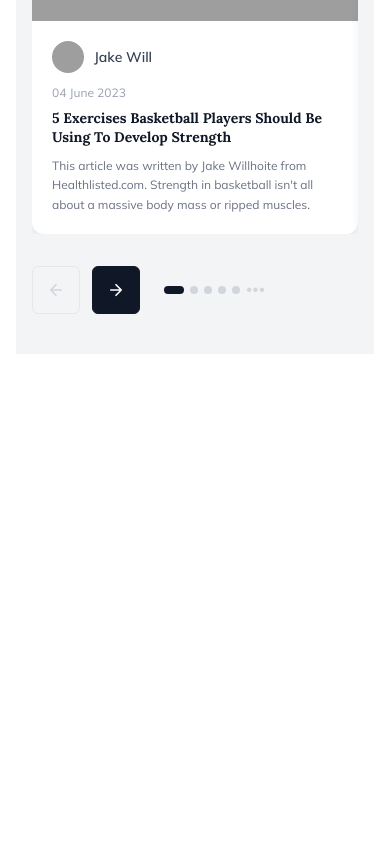
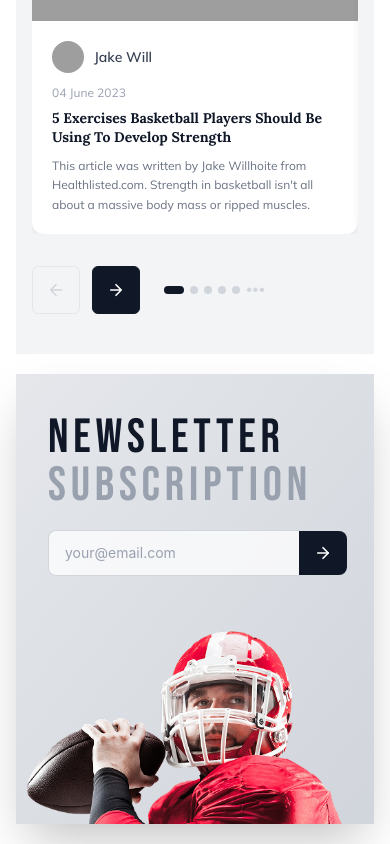
Before and after one commit to qtps/Sports-News, a React (Vite) app: page / in a window 390 px wide. Shown: the part 5766-6610 px from the top of the page. Before the commit the page ends 6120 px from the top, so only its background shows below. Built offline with nearby package versions, Linux system fonts and the light colour scheme; grey boxes are pictures that could not be loaded.

Commit message:
subscripton section completed

```diff
--- a/src/App.jsx
+++ b/src/App.jsx
@@ -3,6 +3,7 @@ import Category from "./components/Category";
 import Footer from "./components/Footer";
 import Hero from "./components/Hero";
 import Navbar from "./components/Navbar";
+import NewsSubscription from "./components/NewsSubscription";
 import RecentNews from "./components/RecentNews";
 import SportsArticle from "./components/SportsArticle";
 import TrendingNews from "./components/TrendingNews";
@@ -23,6 +24,7 @@ const App = () => {
         <Carousel />
         <RecentNews />
         <SportsArticle />
+        <NewsSubscription />
 
       </main>
       {/* footer sections */}
--- /dev/null
+++ b/src/components/NewsSubscription.jsx
@@ -0,0 +1,85 @@
+import { useState } from "react";
+import sportsman from "../assets/sportsman.png";
+
+function NewsSubscription() {
+  const [email, setEmail] = useState("");
+
+  const handleSubmit = () => {
+    if (email) {
+      alert(`Subscribed with: ${email}`);
+      setEmail("");
+    }
+  };
+
+  return (
+    <>
+      <link
+        href="https://fonts.googleapis.com/css2?family=Bebas+Neue&display=swap"
+        rel="stylesheet"
+      />
+
+      <div className="w-full mt-5 mb-5 bg-linear-to-br from-gray-200 to-gray-300  shadow-2xl overflow-hidden flex flex-col sm:flex-row">
+        {/* Left: Title + Form */}
+        <div className="flex-1 flex flex-col justify-center gap-5 px-8 py-10 order-1 z-10">
+          {/* Title */}
+          <div className="leading-none font-[Bebas_Neue]">
+            <span className="block text-gray-900 tracking-widest text-5xl sm:text-4xl lg:text-6xl">
+              NEWSLETTER
+            </span>
+            <span className="block text-gray-400 tracking-widest text-5xl sm:text-4xl lg:text-6xl">
+              SUBSCRIPTION
+            </span>
+          </div>
+
+          {/* Email Form */}
+          <div className="flex items-center max-w-sm">
+            <input
+              type="email"
+              placeholder="your@email.com"
+              value={email}
+              onChange={(e) => setEmail(e.target.value)}
+              onKeyDown={(e) => e.key === "Enter" && handleSubmit()}
+              className="flex-1 px-4 py-3 text-sm text-gray-600 placeholder-gray-400 bg-white/75 border border-gray-300 border-r-0 rounded-l-lg outline-none focus:border-gray-500 focus:bg-white/95 transition-all"
+            />
+            <button
+              onClick={handleSubmit}
+              aria-label="Subscribe"
+              className="w-12 h-11 bg-gray-900 hover:bg-gray-800 flex items-center justify-center rounded-r-lg transition-all shrink-0 group"
+            >
+              <svg
+                width="18"
+                height="18"
+                viewBox="0 0 24 24"
+                fill="none"
+                stroke="white"
+                strokeWidth="2.2"
+                strokeLinecap="round"
+                strokeLinejoin="round"
+                className="transition-transform duration-300 ease-in-out group-hover:translate-x-1"
+              >
+                <line x1="5" y1="12" x2="19" y2="12" />
+                <polyline points="12 5 19 12 12 19" />
+              </svg>
+            </button>
+          </div>
+        </div>
+
+        {/* Right: Image */}
+        <div className="order-2 w-full sm:w-5/12 lg:w-1/2 shrink-0 overflow-hidden ">
+          <img
+            src={sportsman}
+            alt="Football Player"
+            className="w-full h-52 sm:h-full object-cover object-top"
+            onError={(e) => {
+              e.target.onerror = null;
+              e.target.src =
+                "https://images.unsplash.com/photo-1508098682722-e99c43a406b2?w=600&auto=format&fit=crop&q=80";
+            }}
+          />
+        </div>
+      </div>
+    </>
+  );
+}
+
+export default NewsSubscription;
```
Also changed, not shown: src/assets/sportsman.png (added).
